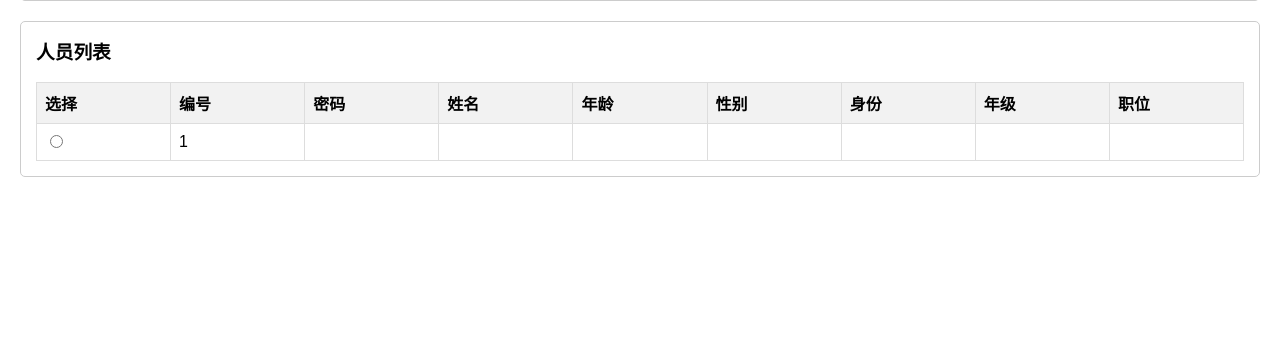
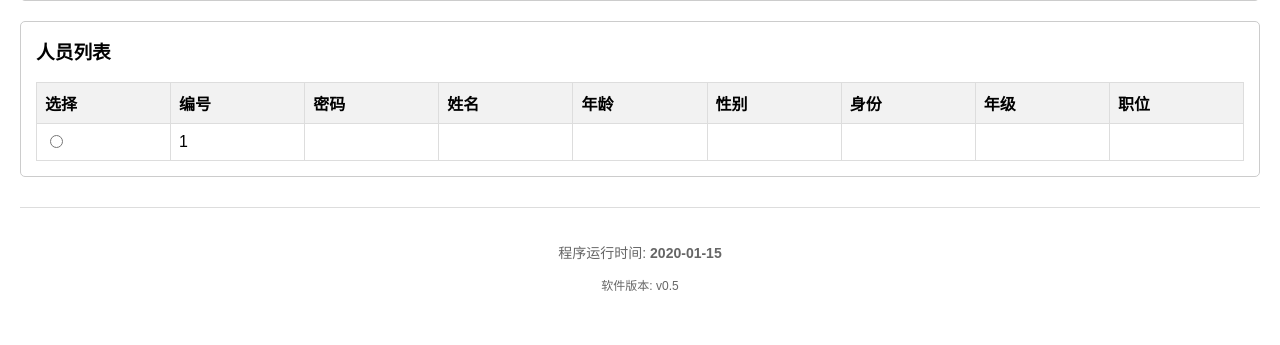
Before and after one commit to NyxEver/UserManage, a Flask app: template templates/main.html in a window 1280 px wide. Shown: the part 616-961 px from the top of the page. Before the commit the page ends 793 px from the top, so only its background shows below. Run offline with Flask 3, Linux system fonts and the light colour scheme; the template is opened without the code that fills it: most values are stand-ins (such as "Sample title", 1, 10 or a date in 2020); parts of the project's set-up code (start-up, migrations or seed data) failed here and were passed over.

Commit message:
app.py fear:增加运行时间记录功能

```diff
--- a/app.py
+++ b/app.py
@@ -4,14 +4,16 @@ from User_Template import User_Template
 from User import User
 from flask_socketio import SocketIO, emit
 import paramiko
-import time
+import datetime
+
 
 print("2025.06.16")
 print("管理系统")
-print("SQL+FLASK+HTML storage version v0.4")
+print("SQL+FLASK+HTML storage version v0.5")
 
 app = Flask(__name__)
 socketio = SocketIO(app,cors_allowed_origins="*")
+start_time = datetime.now()
 #app.secret_key = 'Drmhze6EPcv0fN_81Bj-nA'
 
 
@@ -50,7 +52,14 @@ def welcome(username):
 @app.route('/main')
 def main():
     results_all = all_person()
-    return render_template('main.html', results=results_all)
+    current_time = datetime.now()
+    runtime = current_time - start_time
+    days = runtime.days
+    hours = runtime.seconds // 3600
+    minutes = (runtime.seconds % 3600) //60
+    seconds = (runtime.seconds % 3600) % 60
+    str_runtime=f"{days}天 {hours}小时 {minutes}分钟 {seconds}秒"
+    return render_template('main.html', results=results_all, runtime=str_runtime)
 
 
 @app.route('/add_people', methods=['POST'])
--- a/templates/main.html
+++ b/templates/main.html
@@ -518,5 +518,11 @@
             document.getElementById('deletePersonPosition').textContent = cells[8] ? cells[8].textContent.trim() : '';
         }
     </script>
+
+    <!-- 添加运行时间显示 -->
+    <div style="text-align: center; margin-top: 30px; padding: 20px; border-top: 1px solid #ddd; color: #666; font-size: 14px;">
+        <p>程序运行时间: <strong>{{ runtime }}</strong></p>
+        <p style="font-size: 12px; margin-top: 5px;">软件版本: v0.5</p>
+    </div>
 </body>
 </html>
```
